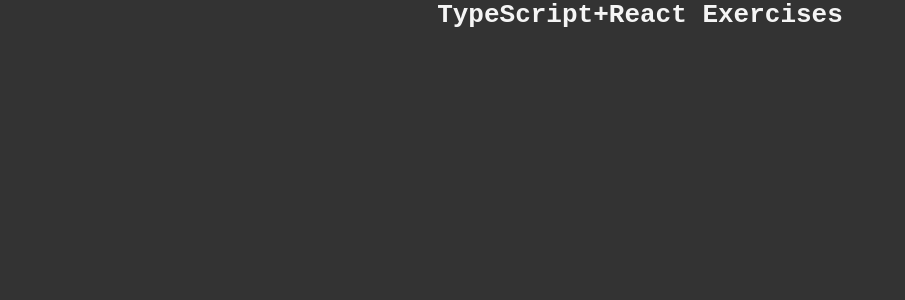
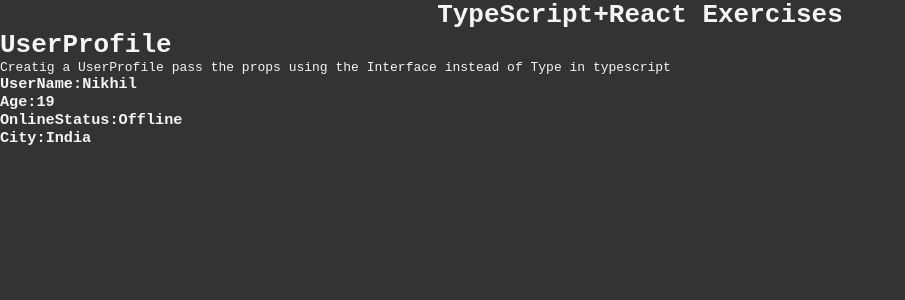
Before and after one commit to nikhildev-webapp/TypeScript-ReactExercises, a React (Vite) app: page / in a window 1280 px wide. Shown: the top 300 px of the page, without its empty margins (0-905 px from the left). Built offline with nearby package versions, Linux system fonts and the light colour scheme.

Commit message:
create userProfile using the Interface instead of type

```diff
--- a/src/App.tsx
+++ b/src/App.tsx
@@ -1,10 +1,11 @@
 import './App.css'
+import UserProfileInterface from './components/UserProfileInterface'
 
 function App() {
   return (
     <>
       <h1 style={{ textAlign: 'center' }}>TypeScript+React Exercises</h1>
-
+      <UserProfileInterface name='Nikhil' age={19} IsOnline={false} city='India'/>
     </>
   )
 }
--- /dev/null
+++ b/src/components/UserProfileInterface.tsx
@@ -0,0 +1,24 @@
+import type React from "react";
+
+interface UserProfileProps{
+    name: string;
+    age: number;
+    IsOnline: boolean;
+    city:string
+}
+const UserProfileInterface:React.FC<UserProfileProps>= ({name,age,IsOnline,city})=> {
+  return (
+      <>
+          <div>
+              <h1>UserProfile</h1>
+              <p>Creatig a UserProfile pass the props using the Interface instead of Type in typescript</p>
+              <h3>UserName:{name}</h3>
+              <h3>Age:{age}</h3>
+              <h3>OnlineStatus:{IsOnline?"Online":"Offline"}</h3>
+              <h3>City:{city}</h3>
+         </div>
+      </>
+  )
+}
+
+export default UserProfileInterface
```
